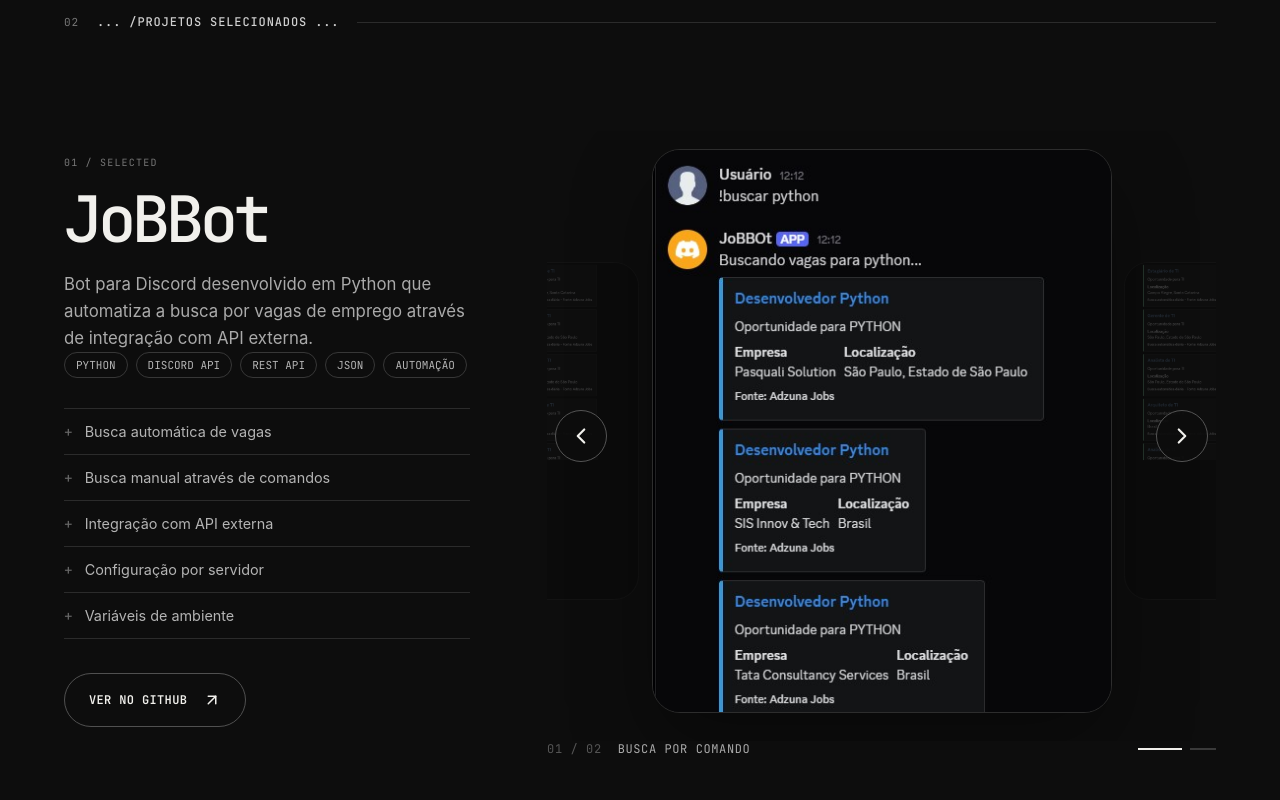
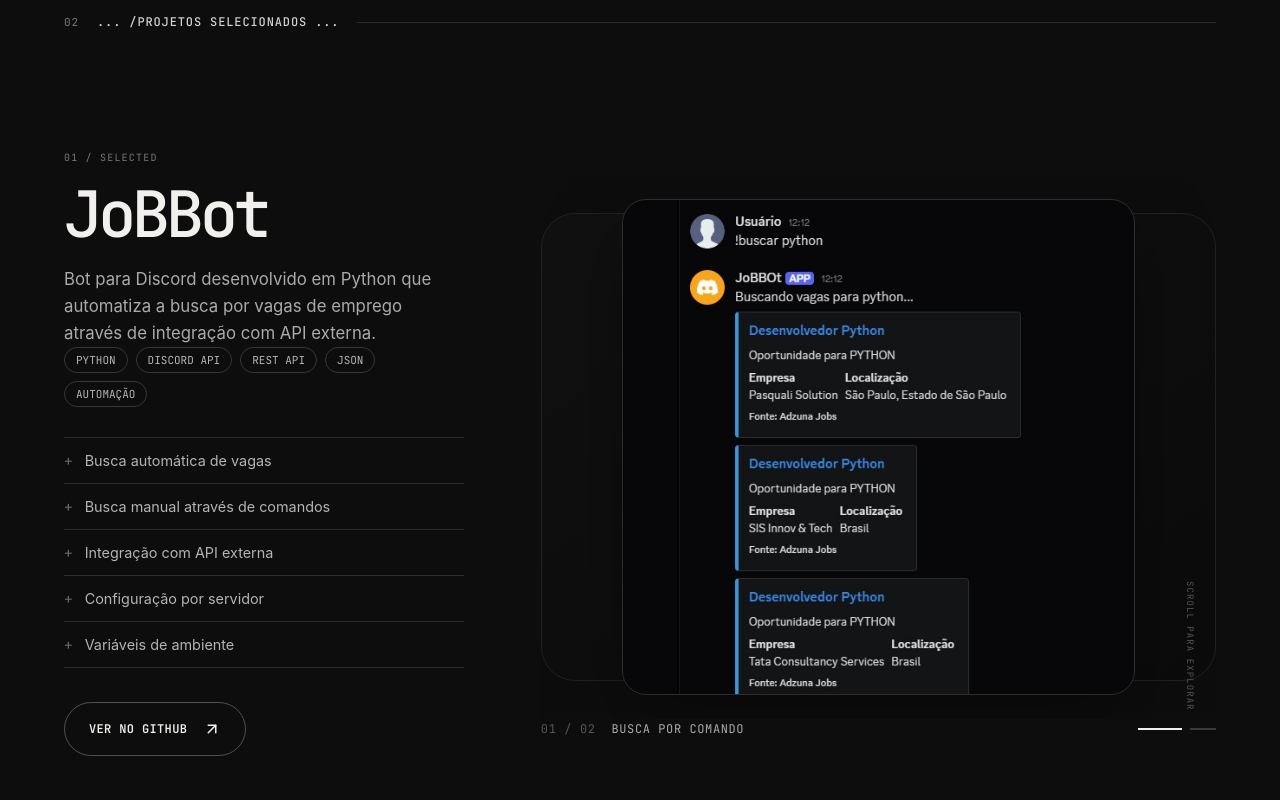
Before and after one commit to mesql1/portfolio_luiz, a Next.js app: page / in a window 1280 px wide. Shown: the part 1940-2740 px from the top of the page. Built offline with nearby package versions, Linux system fonts and the light colour scheme.

Commit message:
Adiciona galeria de projetos guiada por scroll

```diff
--- a/app/globals.css
+++ b/app/globals.css
@@ -44,9 +44,11 @@ button,a { -webkit-tap-highlight-color:transparent; }
 .section-title { display:flex; align-items:center; gap:18px; margin-bottom:clamp(60px,8vw,110px); font:11px/1 var(--mono); color:#777; text-transform:uppercase; letter-spacing:.08em; }
 .section-title h2 { margin:0; font:500 12px/1 var(--mono); color:#d0d0d0; }
 .section-title__line { height:1px; flex:1; background:var(--line); }
-.project-card { display:grid; grid-template-columns:minmax(300px,.82fr) minmax(520px,1.35fr); gap:clamp(34px,6vw,100px); align-items:center; padding:0 0 clamp(110px,14vw,190px); }
-.project-card--reverse { grid-template-columns:minmax(520px,1.35fr) minmax(300px,.82fr); }
-.project-card--reverse .project-card__copy { order:2; }
+.projects-section { overflow:visible; }
+.project-card { position:relative; }
+.project-card--scroll { height:calc(var(--slide-count) * 72vh + 36vh); padding:0; }
+.project-card__sticky { position:sticky; top:104px; min-height:calc(100vh - 128px); display:grid; grid-template-columns:minmax(300px,.8fr) minmax(520px,1.35fr); gap:clamp(34px,6vw,100px); align-items:center; padding-bottom:24px; }
+.project-card__copy { position:relative; z-index:3; }
 .project-number { font:10px/1 var(--mono); color:#777; letter-spacing:.12em; }
 .project-card h3 { margin:22px 0; font:500 clamp(2.6rem,5vw,5.2rem)/.92 var(--mono); letter-spacing:-.07em; }
 .project-card__copy>p { color:#aaa; max-width:530px; font-size:1.05rem; }
@@ -70,6 +72,7 @@ button,a { -webkit-tap-highlight-color:transparent; }
 .finance-ui { height:calc(100% - 40px); padding:clamp(28px,5vw,70px); font-family:var(--mono); }.finance-ui small { color:#666; }.finance-ui strong { display:block; margin-top:10px; font-size:clamp(1.1rem,2vw,1.7rem); }.bars { height:190px; display:flex; align-items:flex-end; gap:clamp(9px,2vw,24px); padding:35px 0 18px; border-bottom:1px solid #333; }.bars i { flex:1; height:45%; border:1px solid #555; border-radius:6px 6px 0 0; background:#1e1e1e; }.bars i:nth-child(2){height:70%}.bars i:nth-child(3){height:50%;background:#efeee9}.bars i:nth-child(4){height:85%}.bars i:nth-child(5){height:58%}.bars i:nth-child(6){height:95%;background:#343434}.finance-list { display:flex; justify-content:space-between; gap:8px; padding-top:28px; color:#707070; font-size:10px; }
 .record-list { margin-top:36px; border-top:1px solid #333; }.record-list>span { display:flex; justify-content:space-between; gap:20px; padding:17px 0; border-bottom:1px solid #2b2b2b; }.record-list b { font-size:12px; font-weight:500; }.record-list i { color:#666; font:10px var(--mono); font-style:normal; text-transform:uppercase; }.finance-ui--terminal code { display:block; margin-top:38px; padding:24px; border:1px solid #2f2f2f; border-radius:14px; background:#0d0d0d; color:#9b9b9b; font:12px/1.9 var(--mono); }
 .project-carousel { width:100%; min-width:0; margin:0; outline:none; touch-action:pan-y; user-select:none; }
+.project-carousel--mobile { display:none; }
 .project-carousel:focus-visible { outline:0; }.project-carousel:focus-visible .project-carousel__slot--center .project-visual { border-color:#777; }
 .project-carousel__stage { position:relative; display:grid; grid-template-columns:minmax(58px,.2fr) minmax(300px,1fr) minmax(58px,.2fr); align-items:center; gap:clamp(8px,1vw,14px); overflow:hidden; padding:18px 0 28px; }
 .project-carousel__slot { min-width:0; padding:0; border:0; background:none; color:inherit; }
@@ -90,6 +93,18 @@ button,a { -webkit-tap-highlight-color:transparent; }
 .project-carousel__stage.is-transitioning .project-carousel__slot--side { opacity:.12; filter:saturate(.25); transform:scale(.84); }
 .carousel-arrow { position:absolute; z-index:5; top:50%; width:52px; height:52px; display:grid; place-items:center; border:1px solid #555; border-radius:50%; background:rgba(13,13,13,.9); color:var(--fg); cursor:pointer; transform:translateY(-50%); transition:background .25s,color .25s,transform .25s; }.carousel-arrow:hover:not(:disabled) { background:var(--fg); color:var(--bg); transform:translateY(-50%) scale(1.06); }.carousel-arrow:disabled,.project-carousel__slot:disabled,.carousel-dots button:disabled { cursor:default; }.carousel-arrow svg { width:26px; height:26px; }.carousel-arrow--left { left:8px; }.carousel-arrow--right { right:8px; }
 .project-carousel__footer { width:100%; margin:2px auto 0; display:flex; align-items:center; justify-content:space-between; gap:24px; }.project-carousel figcaption { display:flex; align-items:center; gap:16px; color:#aaa; font:12px/1 var(--mono); text-transform:uppercase; letter-spacing:.05em; }.project-carousel figcaption span { color:#555; }.carousel-dots { display:flex; gap:8px; }.carousel-dots button { width:26px; height:2px; padding:0; border:0; background:#3a3a3a; cursor:pointer; transition:width .3s,background .3s; }.carousel-dots button.active { width:44px; background:var(--fg); }
+.project-scroll-gallery { width:100%; min-width:0; margin:0; }
+.project-scroll-gallery__stage { position:relative; height:min(68vh,680px); min-height:480px; display:grid; place-items:center; overflow:hidden; perspective:1200px; }
+.project-scroll-gallery__stage::before { content:""; position:absolute; inset:7% 0; border:1px solid #222; border-radius:34px; background:linear-gradient(145deg,#111,#0b0b0b); }
+.project-scroll-gallery__frame { position:absolute; inset:0; display:grid; place-items:center; opacity:0; transform:translate3d(0,18%,0) rotate(3deg) scale(.92); transform-origin:center bottom; transition:opacity .55s ease,transform .85s cubic-bezier(.22,1,.36,1); pointer-events:none; will-change:transform,opacity; }
+.project-scroll-gallery__frame.is-active { z-index:2; opacity:1; transform:translate3d(0,0,0) rotate(0) scale(1); pointer-events:auto; }
+.project-scroll-gallery__frame.is-before { transform:translate3d(0,-18%,0) rotate(-3deg) scale(.92); }
+.project-scroll-gallery__frame .project-visual { width:min(100%,920px); min-height:0; max-height:min(62vh,620px); aspect-ratio:1.88/1; padding:0; border-radius:24px; background:#202124; }
+.project-scroll-gallery--discord .project-scroll-gallery__frame .project-visual { width:min(76%,590px); height:min(64vh,620px); aspect-ratio:auto; background:#070709; }
+.project-scroll-gallery__hint { position:absolute; z-index:4; right:22px; bottom:1.5%; color:#555; font:9px/1 var(--mono); letter-spacing:.12em; text-transform:uppercase; writing-mode:vertical-rl; }
+.project-scroll-gallery__footer { position:relative; z-index:4; display:flex; align-items:center; justify-content:space-between; gap:24px; margin-top:4px; }
+.project-scroll-gallery figcaption { display:flex; align-items:center; gap:16px; color:#aaa; font:12px/1 var(--mono); text-transform:uppercase; letter-spacing:.05em; }
+.project-scroll-gallery figcaption span { color:#555; }
 @keyframes carousel-enter-right { from { opacity:0; transform:translate3d(42%,0,0) scale(.92); } to { opacity:1; transform:translate3d(0,0,0) scale(1); } }
 @keyframes carousel-exit-left { from { opacity:1; transform:translate3d(0,0,0) scale(1); } to { opacity:0; transform:translate3d(-42%,0,0) scale(.92); } }
 @keyframes carousel-enter-left { from { opacity:0; transform:translate3d(-42%,0,0) scale(.92); } to { opacity:1; transform:translate3d(0,0,0) scale(1); } }
@@ -110,12 +125,12 @@ footer { min-height:180px; display:grid; grid-template-columns:1fr auto 1fr; ali
 @media (max-width:900px) {
   .nav-toggle { display:block; }.nav-links { position:absolute; top:84px; left:0; right:0; padding:28px; flex-direction:column; align-items:flex-start; background:#0d0d0d; border-bottom:1px solid var(--line); transform:translateY(-140%); opacity:0; transition:.3s; }.nav-links.is-open { transform:none; opacity:1; }.nav-github { border:0; padding:0; }
   .hero { min-height:900px; }.hero h1 { font-size:clamp(4.2rem,15vw,8rem); }.hero h1 span:last-child { padding-left:5vw; }.hero__bottom { grid-template-columns:1fr; }.scroll-cue { display:none; }
-  .project-card,.project-card--reverse { grid-template-columns:1fr; }.project-card--reverse .project-card__copy { order:0; }.project-highlights { max-width:620px; }.project-carousel__stage { grid-template-columns:90px minmax(0,1fr) 90px; gap:10px; }.project-carousel__slot--side .project-visual { min-height:370px; }.project-carousel__slot--center .project-visual { min-height:500px; }
+  .project-card--scroll { height:auto; padding-bottom:clamp(110px,14vw,190px); }.project-card__sticky { position:relative; top:auto; min-height:0; grid-template-columns:1fr; padding:0; }.project-scroll-gallery { display:none; }.project-carousel--mobile { display:block; }.project-highlights { max-width:620px; }.project-carousel__stage { grid-template-columns:90px minmax(0,1fr) 90px; gap:10px; }.project-carousel__slot--side .project-visual { min-height:370px; }.project-carousel__slot--center .project-visual { min-height:500px; }
   .about-grid,.github-section { grid-template-columns:1fr; }.github-code { order:2; }.tech-grid { grid-template-columns:1fr 1fr; grid-template-areas:"a a" "b c" "d e"; }.coming-soon { grid-template-columns:70px 1fr; }.coming-soon code { display:none; }
 }
 @media (max-width:600px) {
   .nav-shell { height:70px; }.nav-links { top:70px; }.hero { min-height:760px; padding-top:112px; }.hero__eyebrow span:last-child { display:none; }.hero h1 { margin:7vh 0; font-size:clamp(3.45rem,17vw,5.2rem); line-height:.82; }.hero h1 span:last-child { padding-left:0; }.hero__bottom { gap:28px; }.hero__actions { align-items:stretch; }.button { min-height:50px; padding:0 18px; }.hero__actions .button { flex:1; }.section { padding-top:90px; padding-bottom:90px; }.section-title { margin-bottom:54px; }.section-title__line { display:none; }
-  .project-card { padding-bottom:100px; gap:30px; }.project-card h3 { font-size:2.65rem; }.project-carousel__stage { display:block; padding:18px 0 28px; }.project-carousel__slot--side { display:none; }.project-carousel__slot--center { width:100%; margin:0 auto; }.project-carousel__slot--center .project-visual { min-height:380px; border-radius:20px; }.carousel-arrow { width:48px; height:48px; }.carousel-arrow--left { left:6px; }.carousel-arrow--right { right:6px; }.project-carousel figcaption { gap:10px; font-size:10px; }.carousel-dots button { width:20px; }.carousel-dots button.active { width:34px; }.discord-ui { grid-template-columns:48px 1fr; }.discord-sidebar { padding:18px 8px; }.discord-sidebar b,.discord-sidebar span { width:28px;height:28px; }.discord-content { padding:18px 12px; }.finance-ui { padding:26px 18px; }.bars { height:150px; }.finance-list { flex-wrap:wrap; }.coming-soon { grid-template-columns:1fr; padding:28px; }.coming-soon>span { font-size:2rem; }
+  .project-card--scroll { padding-bottom:100px; }.project-card__sticky { gap:30px; }.project-card h3 { font-size:2.65rem; }.project-carousel__stage { display:block; padding:18px 0 28px; }.project-carousel__slot--side { display:none; }.project-carousel__slot--center { width:100%; margin:0 auto; }.project-carousel__slot--center .project-visual { min-height:380px; border-radius:20px; }.carousel-arrow { width:48px; height:48px; }.carousel-arrow--left { left:6px; }.carousel-arrow--right { right:6px; }.project-carousel figcaption { gap:10px; font-size:10px; }.carousel-dots button { width:20px; }.carousel-dots button.active { width:34px; }.discord-ui { grid-template-columns:48px 1fr; }.discord-sidebar { padding:18px 8px; }.discord-sidebar b,.discord-sidebar span { width:28px;height:28px; }.discord-content { padding:18px 12px; }.finance-ui { padding:26px 18px; }.bars { height:150px; }.finance-list { flex-wrap:wrap; }.coming-soon { grid-template-columns:1fr; padding:28px; }.coming-soon>span { font-size:2rem; }
   .about-grid { gap:55px; }.about-copy .lead { font-size:2.2rem; }.identity-card { min-height:430px; }.tech-intro { align-items:flex-start; flex-direction:column; }.tech-intro h2 { font-size:3.5rem; }.tech-grid { grid-template-columns:1fr; grid-template-areas:"a" "b" "c" "d" "e"; }.tech-group { min-height:180px; }.github-section { min-height:740px; }.github-copy h2 { font-size:7rem; }.contact-section { min-height:680px; }.contact-section h2 { font-size:4.1rem; }.social-link { min-height:92px; padding:14px 7px; flex-direction:column; justify-content:center; gap:10px; text-align:center; }.social-link:hover:not([aria-disabled="true"]) { padding:14px 7px; }.social-link>span { flex-direction:column; gap:7px; }.social-link>svg { display:none; } footer { grid-template-columns:1fr; text-align:left; } footer p:last-child { text-align:left; }
 }
 @media (prefers-reduced-motion:reduce) { html { scroll-behavior:auto; } *,*::before,*::after { animation-duration:.01ms!important; animation-iteration-count:1!important; transition-duration:.01ms!important; }.carousel-frame--in,.carousel-frame--out { animation-duration:.68s!important; }.reveal { opacity:1; transform:none; } }
--- a/components/portfolio.tsx
+++ b/components/portfolio.tsx
@@ -1,6 +1,6 @@
 "use client";
 
-import { useEffect, useState } from "react";
+import { type CSSProperties, useEffect, useRef, useState } from "react";
 import { ArrowDown, ArrowUpRight, BriefcaseBusiness, Camera, ChevronLeft, ChevronRight, Code2, Mail, Menu, X } from "lucide-react";
 import { profile, projects, technologyGroups } from "@/lib/portfolio-data";
 
@@ -64,7 +64,7 @@ function ProjectCarousel({ kind, name }: { kind: "discord" | "finance"; name: st
   const previous = (current - 1 + slides.length) % slides.length;
   const next = (current + 1) % slides.length;
   const visible = transition?.to ?? current;
-  return <figure className="project-carousel" tabIndex={0} aria-label={`Galeria de ${name}`} onKeyDown={event => { if (event.key === "ArrowLeft") go(-1); if (event.key === "ArrowRight") go(1); }} onPointerDown={event => setPointerStart(event.clientX)} onPointerUp={event => { if (pointerStart === null) return; const distance = event.clientX - pointerStart; if (Math.abs(distance) > 48) go(distance < 0 ? 1 : -1); setPointerStart(null); }}>
+  return <figure className="project-carousel project-carousel--mobile" tabIndex={0} aria-label={`Galeria de ${name}`} onKeyDown={event => { if (event.key === "ArrowLeft") go(-1); if (event.key === "ArrowRight") go(1); }} onPointerDown={event => setPointerStart(event.clientX)} onPointerUp={event => { if (pointerStart === null) return; const distance = event.clientX - pointerStart; if (Math.abs(distance) > 48) go(distance < 0 ? 1 : -1); setPointerStart(null); }}>
     <div className={`project-carousel__stage ${transition ? `is-transitioning is-${transition.direction}` : ""}`} aria-busy={transition ? "true" : undefined}>
       <button className="carousel-arrow carousel-arrow--left" onClick={() => go(-1)} disabled={!!transition} aria-label={`Imagem anterior de ${name}`}><ChevronLeft aria-hidden="true" /></button>
       <button className="project-carousel__slot project-carousel__slot--side project-carousel__slot--left" onClick={() => go(-1)} disabled={!!transition} aria-label={`Ver ${slides[previous]}`}><ProjectVisual kind={kind} name={name} slide={previous} /></button>
@@ -76,8 +76,52 @@ function ProjectCarousel({ kind, name }: { kind: "discord" | "finance"; name: st
   </figure>;
 }
 
-export function ProjectCard({ project, reverse = false }: { project: (typeof projects)[number]; reverse?: boolean }) {
-  return <article className={`project-card reveal ${reverse ? "project-card--reverse" : ""}`}><div className="project-card__copy"><div className="project-number">{project.number} / SELECTED</div><h3>{project.name}</h3><p>{project.description}</p><div className="tag-list">{project.technologies.map(item => <span key={item}>{item}</span>)}</div><ul className="project-highlights">{project.highlights.map(item => <li key={item}>{item}</li>)}</ul><Button href={project.href} variant="outline">Ver no GitHub</Button></div><ProjectCarousel kind={project.visual} name={project.name} /></article>;
+function ProjectScrollGallery({ kind, name, current, onSelect }: { kind: "discord" | "finance"; name: string; current: number; onSelect: (index: number) => void }) {
+  const slides = projectSlides[kind];
+  return <figure className={`project-scroll-gallery project-scroll-gallery--${kind}`} aria-label={`Galeria de ${name} controlada pelo scroll`}>
+    <div className="project-scroll-gallery__stage">
+      {slides.map((label, index) => <div key={label} className={`project-scroll-gallery__frame ${index === current ? "is-active" : index < current ? "is-before" : "is-after"}`} aria-hidden={index !== current}><ProjectVisual kind={kind} name={name} slide={index} /></div>)}
+      <span className="project-scroll-gallery__hint" aria-hidden="true">scroll para explorar</span>
+    </div>
+    <div className="project-scroll-gallery__footer"><figcaption aria-live="polite"><span>{String(current + 1).padStart(2, "0")} / {String(slides.length).padStart(2, "0")}</span>{slides[current]}</figcaption><div className="carousel-dots" aria-label="Selecionar imagem">{slides.map((label, index) => <button key={label} className={index === current ? "active" : ""} onClick={() => onSelect(index)} aria-label={`Ver ${label}`} aria-current={index === current ? "true" : undefined} />)}</div></div>
+  </figure>;
+}
+
+export function ProjectCard({ project }: { project: (typeof projects)[number] }) {
+  const cardRef = useRef<HTMLElement>(null);
+  const slideCount = projectSlides[project.visual].length;
+  const [current, setCurrent] = useState(0);
+
+  useEffect(() => {
+    const card = cardRef.current;
+    if (!card) return;
+    let frame = 0;
+    const update = () => {
+      frame = 0;
+      if (!window.matchMedia("(min-width: 901px)").matches) return;
+      const rect = card.getBoundingClientRect();
+      const stickyTop = 110;
+      const scrollable = Math.max(card.offsetHeight - window.innerHeight, 1);
+      const progress = Math.min(1, Math.max(0, (-rect.top + stickyTop) / scrollable));
+      setCurrent(Math.round(progress * (slideCount - 1)));
+    };
+    const scheduleUpdate = () => { if (!frame) frame = window.requestAnimationFrame(update); };
+    update();
+    window.addEventListener("scroll", scheduleUpdate, { passive: true });
+    window.addEventListener("resize", scheduleUpdate);
+    return () => { window.removeEventListener("scroll", scheduleUpdate); window.removeEventListener("resize", scheduleUpdate); if (frame) window.cancelAnimationFrame(frame); };
+  }, [slideCount]);
+
+  const scrollToSlide = (index: number) => {
+    const card = cardRef.current;
+    if (!card) return;
+    const cardTop = window.scrollY + card.getBoundingClientRect().top;
+    const scrollable = Math.max(card.offsetHeight - window.innerHeight, 0);
+    const progress = slideCount > 1 ? index / (slideCount - 1) : 0;
+    window.scrollTo({ top: cardTop - 110 + scrollable * progress, behavior: "smooth" });
+  };
+
+  return <article ref={cardRef} className="project-card project-card--scroll reveal" style={{ "--slide-count": slideCount } as CSSProperties}><div className="project-card__sticky"><div className="project-card__copy"><div className="project-number">{project.number} / SELECTED</div><h3>{project.name}</h3><p>{project.description}</p><div className="tag-list">{project.technologies.map(item => <span key={item}>{item}</span>)}</div><ul className="project-highlights">{project.highlights.map(item => <li key={item}>{item}</li>)}</ul><Button href={project.href} variant="outline">Ver no GitHub</Button></div><ProjectScrollGallery kind={project.visual} name={project.name} current={current} onSelect={scrollToSlide} /><ProjectCarousel kind={project.visual} name={project.name} /></div></article>;
 }
 
 export function TechnologyGroup({ group, index }: { group: (typeof technologyGroups)[number]; index: number }) {
@@ -109,7 +153,7 @@ export function Portfolio() {
   return <><Navbar active={active} /><main>
     <section id="inicio" className="hero"><div className="orbit orbit--hero" aria-hidden="true" /><div className="hero__eyebrow"><span>PORTFÓLIO / 2026</span><span>BASED IN BRAZIL</span></div><h1><span>backend</span><span>developer<i>.</i></span></h1><div className="hero__bottom"><div><p>Desenvolvo aplicações backend, integrações com APIs e sistemas focados em automação e organização de dados.</p><div className="tag-list"><span>Python</span><span>Django</span><span>APIs</span><span>Automação</span></div></div><div className="hero__actions"><Button href="#projetos">Ver projetos</Button><Button href={profile.github} variant="outline">GitHub</Button></div></div><a className="scroll-cue" href="#projetos" aria-label="Rolar até projetos"><ArrowDown /><span>SCROLL</span></a></section>
     <section id="sobre" className="section about-section"><div className="orbit orbit--about" aria-hidden="true" /><SectionTitle index="01">Sobre mim</SectionTitle><div className="about-grid"><div className="about-copy reveal"><p className="lead">Olá, sou Luiz Mesquita, desenvolvedor com foco em <em>backend.</em></p><p>Atualmente desenvolvo projetos principalmente utilizando Python e venho aprofundando meus conhecimentos em desenvolvimento web, APIs, bancos de dados, automação e arquitetura de software.</p><p>Gosto de transformar problemas em aplicações funcionais, organizadas e fáceis de manter.</p></div><div className="identity-card identity-card--portrait reveal"><img className="identity-photo" src="profile/luiz-mesquita.png" alt="Luiz Mesquita" /><div className="identity-card__portrait-copy"><span>BACKEND DEVELOPER</span><strong>Luiz Mesquita</strong><p>Construindo, aprendendo,<br />evoluindo.</p><code>Python · APIs · Automação</code></div></div></div></section>
-    <section id="projetos" className="section projects-section"><SectionTitle index="02">Projetos selecionados</SectionTitle><ProjectCard project={projects[0]} /><ProjectCard project={projects[1]} reverse /><article className="coming-soon reveal"><span>03</span><div><small>EM DESENVOLVIMENTO</small><h3>Novos projetos backend e APIs em desenvolvimento.</h3></div><code>{"{ work_in_progress: true }"}</code></article></section>
+    <section id="projetos" className="section projects-section"><SectionTitle index="02">Projetos selecionados</SectionTitle><ProjectCard project={projects[0]} /><ProjectCard project={projects[1]} /><article className="coming-soon reveal"><span>03</span><div><small>EM DESENVOLVIMENTO</small><h3>Novos projetos backend e APIs em desenvolvimento.</h3></div><code>{"{ work_in_progress: true }"}</code></article></section>
     <section id="tecnologias" className="section tech-section"><SectionTitle index="03">Tecnologias</SectionTitle><div className="tech-intro"><h2>ferramentas<br />de trabalho<span>.</span></h2><p>Algumas tecnologias que utilizo nos meus projetos.</p></div><div className="tech-grid">{technologyGroups.map((group, index) => <TechnologyGroup key={group.title} group={group} index={index} />)}</div></section>
     <section id="github" className="section github-section"><div className="github-code" aria-hidden="true"><span>def build_future():</span><span>&nbsp;&nbsp;learn()</span><span>&nbsp;&nbsp;ship()</span><span>&nbsp;&nbsp;repeat()</span></div><div className="github-copy reveal"><span>04 / OPEN SOURCE</span><h2>CODE<span>.</span></h2><p>Além dos projetos apresentados aqui, mantenho outros estudos, experimentos e projetos disponíveis no GitHub.</p><Button href={profile.github}>Explorar GitHub</Button></div></section>
     <section id="contato" className="section contact-section"><div className="orbit orbit--contact" aria-hidden="true" /><span className="contact-index">05 / CONTATO</span><h2>VAMOS<br /><span>CONVERSAR</span><i>?</i></h2><p>Tem uma oportunidade, projeto ou quer conversar sobre desenvolvimento?</p><div className="social-list"><SocialLink href={profile.github} icon={<Code2 />}>GitHub</SocialLink><SocialLink href={profile.linkedin} icon={<BriefcaseBusiness />}>LinkedIn</SocialLink><SocialLink href={profile.instagram} icon={<Camera />}>Instagram</SocialLink><SocialLink href={profile.email} icon={<Mail />}>E-mail</SocialLink></div></section>
```
